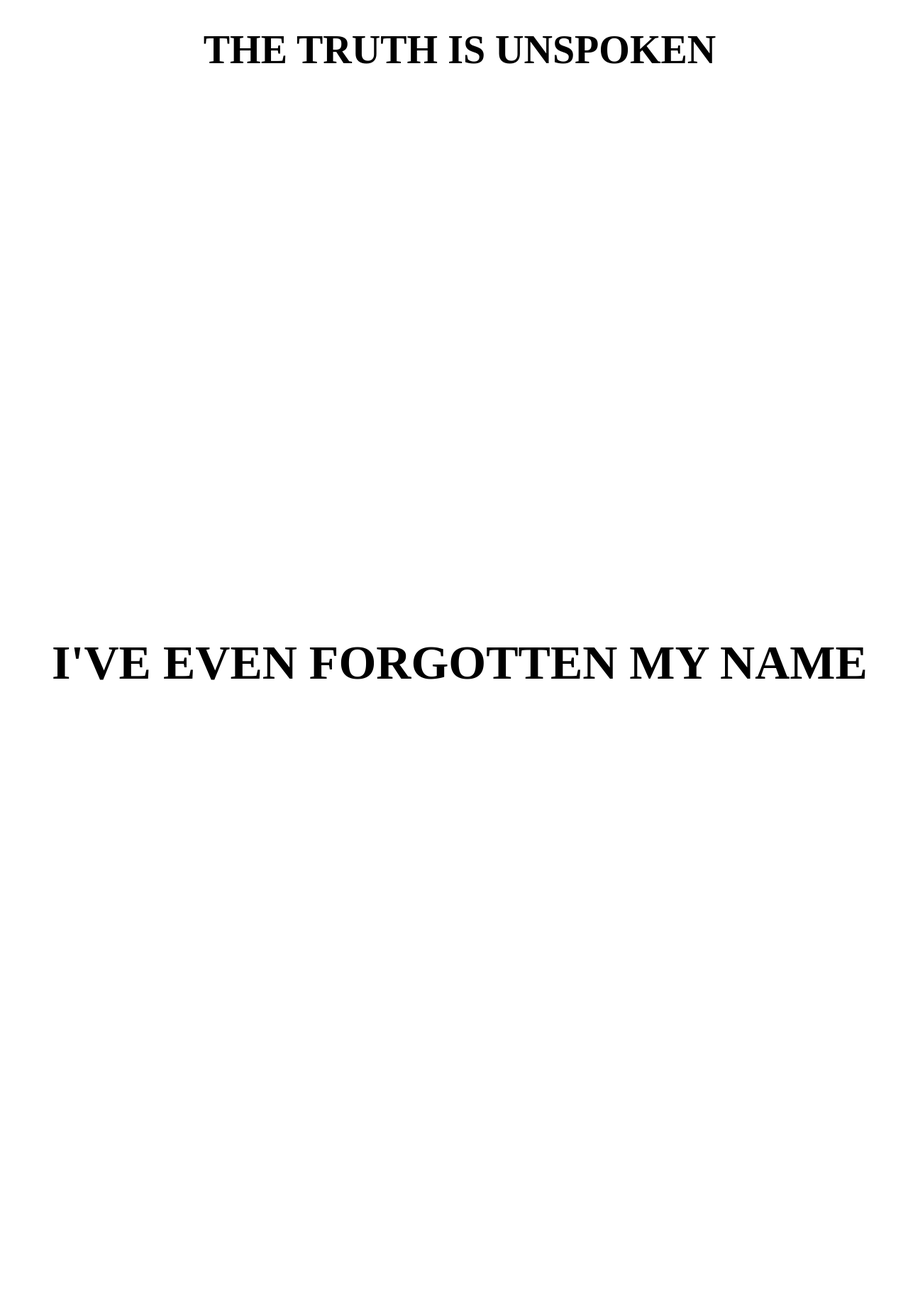
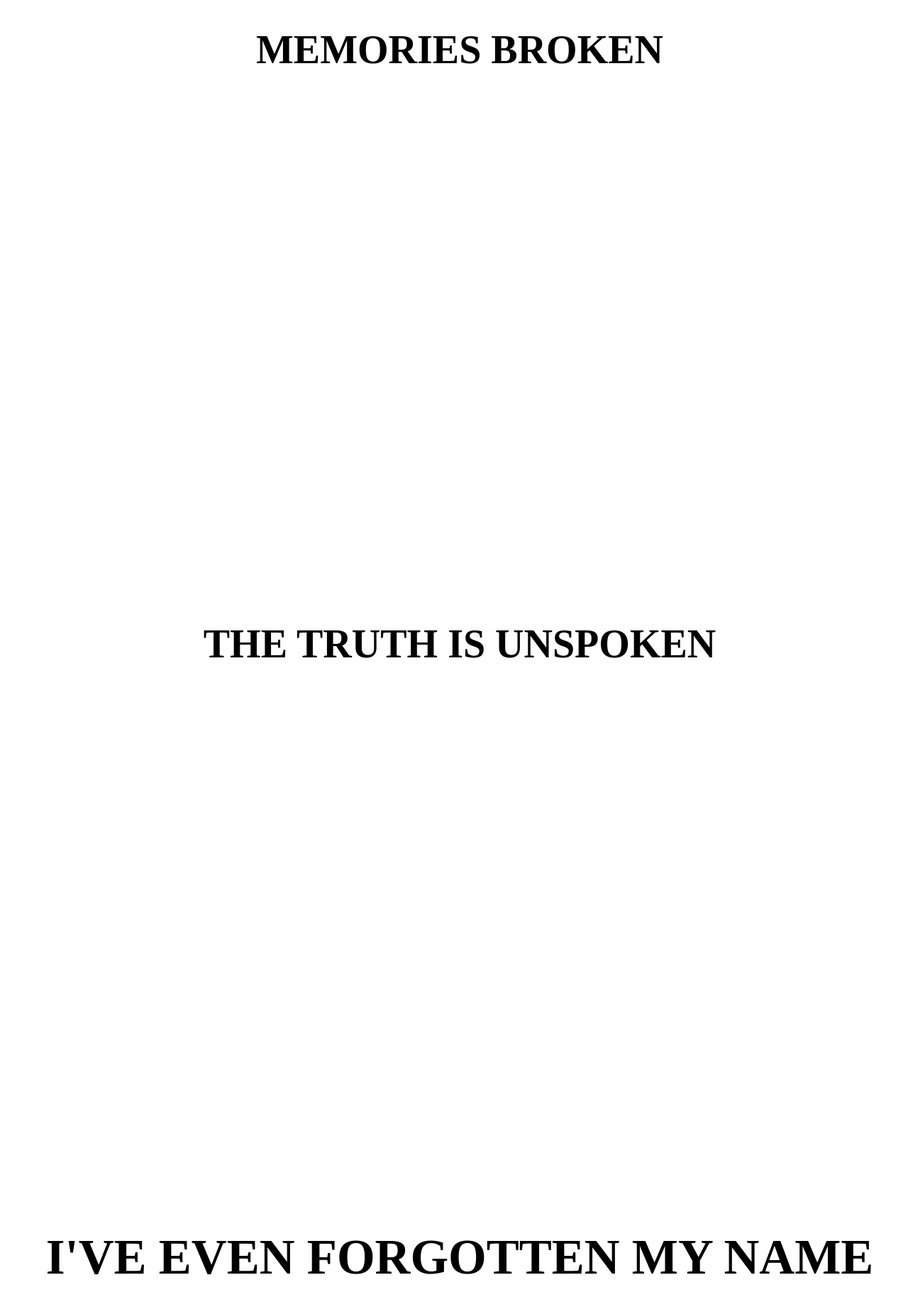
Before and after one commit to Malllllty/dumbfuck, a plain HTML site: page index.html in a window 1280 px wide. Shown: the whole page at 71% size. Before the commit the page ends 1694 px from the top, so only its background shows below. Drawn offline with Linux system fonts and the light colour scheme.

Commit message:
but whose to judge

```diff
--- a/index.css
+++ b/index.css
@@ -7,6 +7,6 @@ h1 {
     text-align: center;
 }
 h2 {
-    font-size: 68px;
+    font-size: 69px;
     text-align: center;
 }
--- a/index.html
+++ b/index.html
@@ -5,9 +5,10 @@
     <meta http-equiv="X-UA-Compatible" content="IE=edge" />
     <meta name="viewport" content="width=device-width, initial-scale=1.0" />
     <link rel="stylesheet" href="index.css" />
-    <title>MEMORIES BROKEN</title>
+    <title>THE ONLY THING I KNOW FOR REAL</title>
   </head>
   <body>
+    <h1>MEMORIES BROKEN</h1>
     <h1>THE TRUTH IS UNSPOKEN</h1>
     <h2>I'VE EVEN FORGOTTEN MY NAME</h2>
   </body>
```
